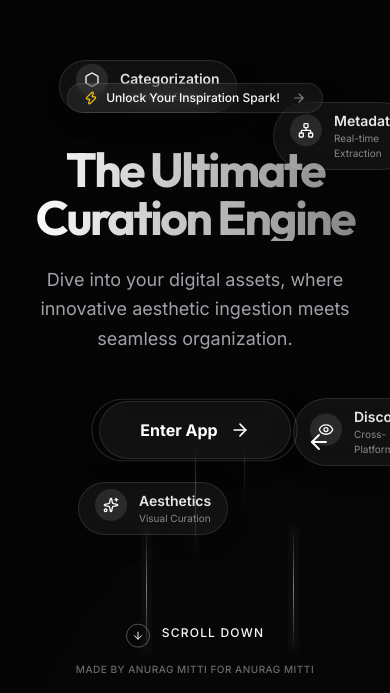
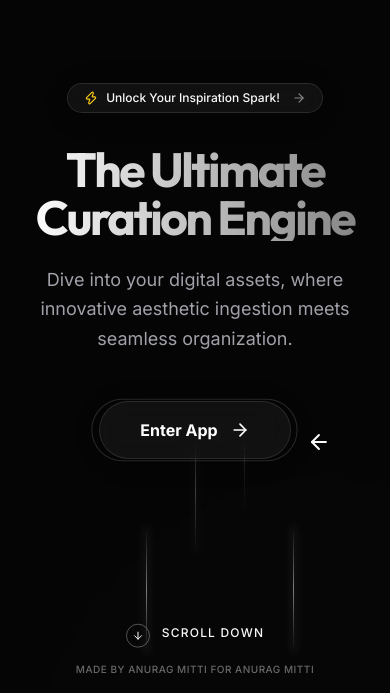
Before and after one commit to anurag-mitti/goodtaste, a React (Vite) app in the folder frontend/: page / in a window 390 px wide. Shown: the part 151-844 px from the top of the page. Built offline with nearby package versions, Linux system fonts and the light colour scheme; no server answers.

Commit message:
hide floating elements on mobile landing page

```diff
--- a/frontend/src/pages/LandingPage.jsx
+++ b/frontend/src/pages/LandingPage.jsx
@@ -3,13 +3,13 @@ import { motion } from 'framer-motion';
 import { useNavigate } from 'react-router-dom';
 import { Sparkles, Hexagon, Network, Eye, ArrowRight, Zap } from 'lucide-react';
 
-function FloatingNode({ icon: Icon, title, value, x, y, delay }) {
+function FloatingNode({ icon: Icon, title, value, x, y, delay, className = '' }) {
   return (
     <motion.div
       initial={{ opacity: 0, scale: 0.5 }}
       animate={{ opacity: 1, scale: 1 }}
       transition={{ duration: 1, delay }}
-      className={`absolute flex items-center gap-3 glass px-4 py-2 rounded-full`}
+      className={`absolute flex items-center gap-3 glass px-4 py-2 rounded-full ${className}`}
       style={{ left: x, top: y }}
     >
       <motion.div
@@ -78,13 +78,13 @@ export default function LandingPage() {
       />
 
       {/* Floating Constellation Nodes */}
-      <FloatingNode icon={Hexagon} title="Categorization" value="Automated Engine" x="15%" y="25%" delay={0.2} />
-      <FloatingNode icon={Network} title="Metadata" value="Real-time Extraction" x="70%" y="30%" delay={0.4} />
-      <FloatingNode icon={Sparkles} title="Aesthetics" value="Visual Curation" x="20%" y="75%" delay={0.6} />
-      <FloatingNode icon={Eye} title="Discovery" value="Cross-Platform" x="75%" y="65%" delay={0.8} />
+      <FloatingNode icon={Hexagon} title="Categorization" value="Automated Engine" x="15%" y="25%" delay={0.2} className="hidden md:flex" />
+      <FloatingNode icon={Network} title="Metadata" value="Real-time Extraction" x="70%" y="30%" delay={0.4} className="hidden md:flex" />
+      <FloatingNode icon={Sparkles} title="Aesthetics" value="Visual Curation" x="20%" y="75%" delay={0.6} className="hidden md:flex" />
+      <FloatingNode icon={Eye} title="Discovery" value="Cross-Platform" x="75%" y="65%" delay={0.8} className="hidden md:flex" />
 
       {/* SVG Connecting Lines (Decorative) */}
-      <svg className="absolute inset-0 w-full h-full pointer-events-none opacity-20 z-0">
+      <svg className="absolute inset-0 w-full h-full pointer-events-none opacity-20 z-0 hidden md:block">
         <motion.path
           initial={{ pathLength: 0 }}
           animate={{ pathLength: 1 }}
```
